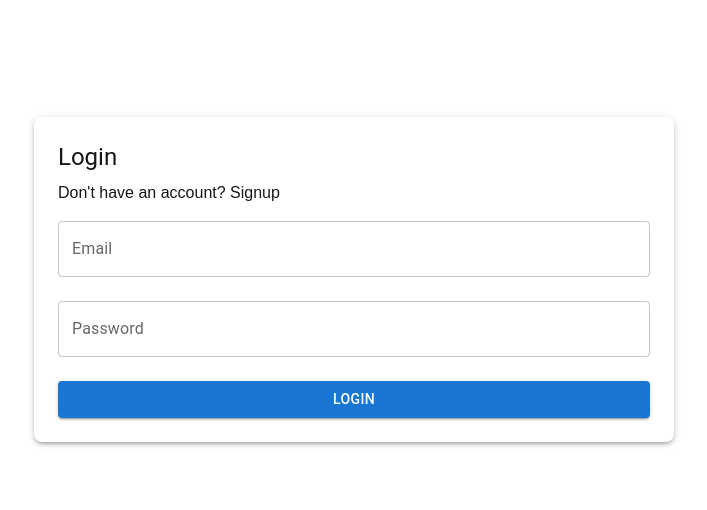
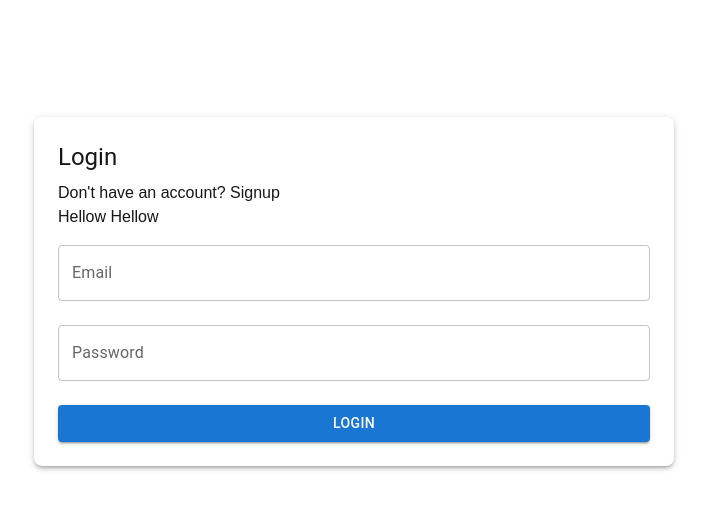
Before and after one commit to ShivamKumaar01/git-flow, a Next.js app: page /login in a window 1280 px wide. Shown: the top 510 px of the page, without its empty margins (286-993 px from the left). Built offline with nearby package versions, Linux system fonts and the light colour scheme.

Commit message:
adding hellow hellow

```diff
--- a/src/app/login/page.tsx
+++ b/src/app/login/page.tsx
@@ -69,6 +69,7 @@ const Login: React.FC = () => {
           </Typography>
           <h6>
             Don't have an account? <Link href={"/signup"}>Signup</Link>
+            <h6>Hellow Hellow</h6>
           </h6>
 
           <form onSubmit={handleSubmit(onSubmit)}>
```
